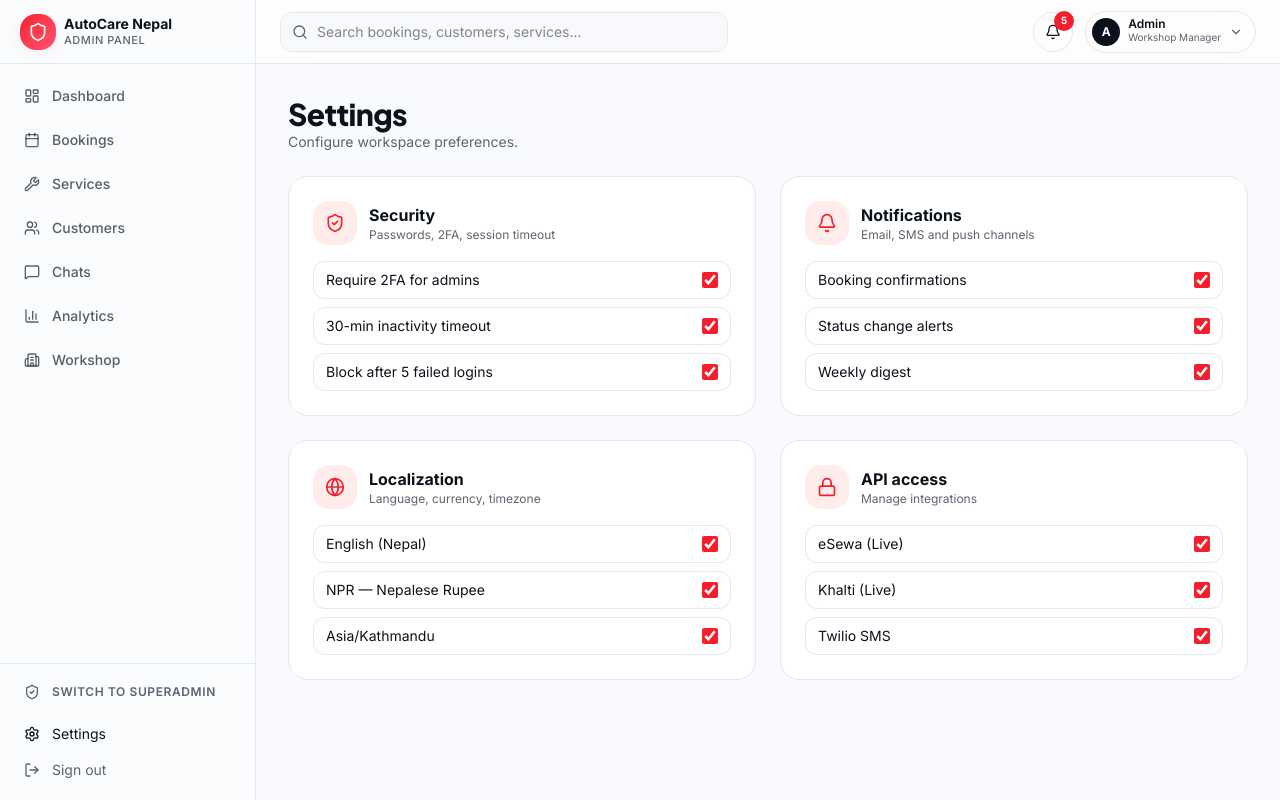
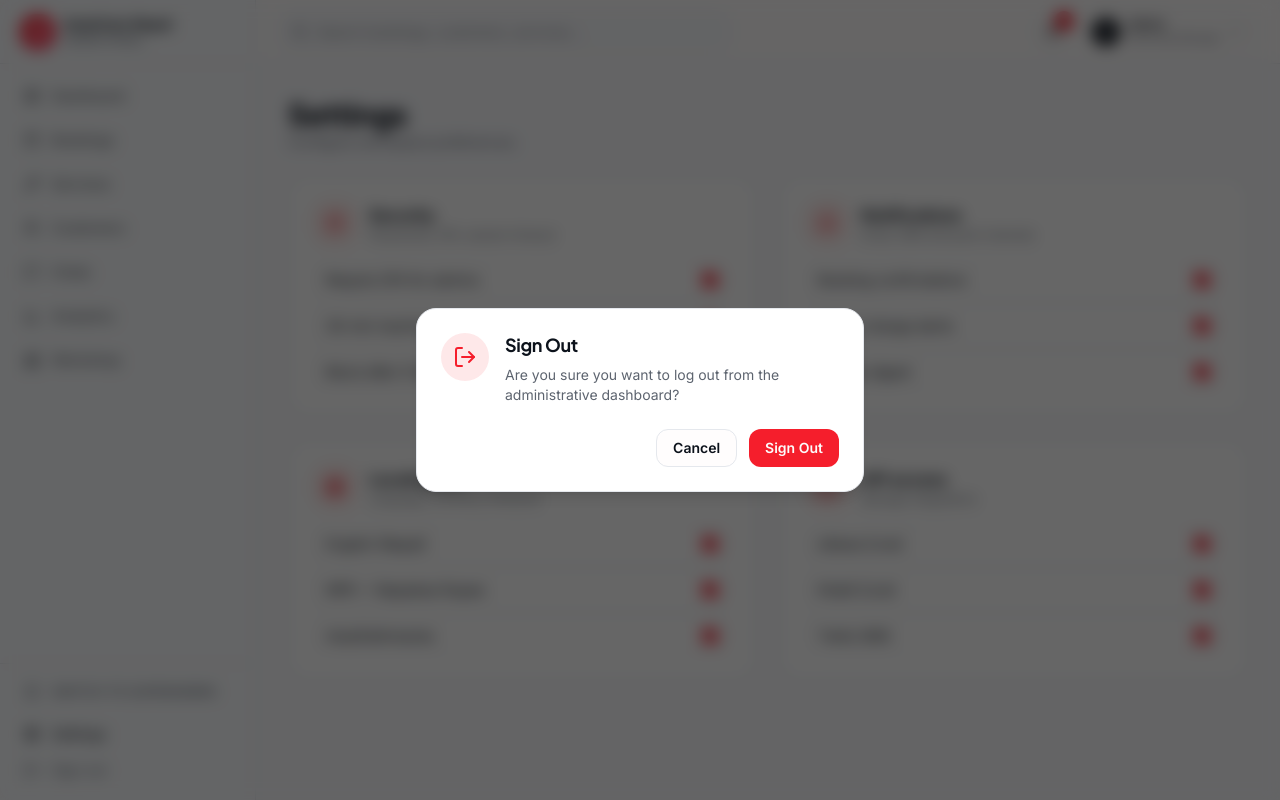
Before and after one commit to dipen-dra/AC_N, a React (Vite) app in the folder client/: page /admin/settings in a window 1280 px wide. Both pictures are taken after a click on the button "Sign out". Built offline with nearby package versions, Linux system fonts and the light colour scheme; no server answers.

Commit message:
feat: add beautiful custom confirmation dialogs for logout, service delete, vehicle delete, and customer actions with clean icons and transition effects

```diff
--- a/client/src/components/admin-shell.tsx
+++ b/client/src/components/admin-shell.tsx
@@ -6,6 +6,8 @@ import {
 import { type ReactNode } from "react";
 import { cn } from "@/lib/utils";
 import { logoutUser, type User } from "@/lib/auth-server";
+import { useState } from "react";
+import { ConfirmationModal } from "@/components/confirmation-modal";
 
 const adminNav = [
   { to: "/admin", label: "Dashboard", icon: LayoutDashboard, exact: true },
@@ -31,9 +33,10 @@ export function AdminShell({ children, kind = "admin" }: { children: ReactNode;
   const { user } = useRouteContext({ from: "__root__" }) as { user?: User | null };
   const nav = kind === "admin" ? adminNav : superNav;
   const Icon = kind === "admin" ? Shield : ShieldCheck;
+  const [isLogoutConfirmOpen, setIsLogoutConfirmOpen] = useState(false);
 
-  const handleSignOut = async (e: React.MouseEvent) => {
-    e.preventDefault();
+  const handleSignOut = async () => {
+    setIsLogoutConfirmOpen(false);
     try {
       const res = await logoutUser();
       if (res.success) {
@@ -79,7 +82,7 @@ export function AdminShell({ children, kind = "admin" }: { children: ReactNode;
           <Link to="/admin/settings" className="flex items-center gap-3 rounded-lg px-3 py-2 text-sm hover:bg-sidebar-accent/60">
             <Settings className="h-4 w-4" /> Settings
           </Link>
-          <button onClick={handleSignOut} className="flex w-full items-center gap-3 rounded-lg px-3 py-2 text-sm text-muted-foreground hover:bg-sidebar-accent/60 text-left">
+          <button onClick={() => setIsLogoutConfirmOpen(true)} className="flex w-full items-center gap-3 rounded-lg px-3 py-2 text-sm text-muted-foreground hover:bg-sidebar-accent/60 text-left cursor-pointer">
             <LogOut className="h-4 w-4" /> Sign out
           </button>
         </div>
@@ -109,6 +112,18 @@ export function AdminShell({ children, kind = "admin" }: { children: ReactNode;
         </header>
         <main className="min-w-0 flex-1 p-4 sm:p-6 lg:p-8">{children}</main>
       </div>
+
+      <ConfirmationModal
+        isOpen={isLogoutConfirmOpen}
+        title="Sign Out"
+        description="Are you sure you want to log out from the administrative dashboard?"
+        confirmText="Sign Out"
+        cancelText="Cancel"
+        onConfirm={handleSignOut}
+        onCancel={() => setIsLogoutConfirmOpen(false)}
+        icon={LogOut}
+        variant="primary"
+      />
     </div>
   );
 }
--- /dev/null
+++ b/client/src/components/confirmation-modal.tsx
@@ -0,0 +1,78 @@
+import React from "react";
+import { AlertTriangle, LucideIcon } from "lucide-react";
+
+interface ConfirmationModalProps {
+  isOpen: boolean;
+  title: string;
+  description: string;
+  confirmText?: string;
+  cancelText?: string;
+  onConfirm: () => void;
+  onCancel: () => void;
+  icon?: LucideIcon;
+  variant?: "danger" | "warning" | "primary";
+}
+
+export function ConfirmationModal({
+  isOpen,
+  title,
+  description,
+  confirmText = "Confirm",
+  cancelText = "Cancel",
+  onConfirm,
+  onCancel,
+  icon: Icon = AlertTriangle,
+  variant = "danger",
+}: ConfirmationModalProps) {
+  if (!isOpen) return null;
+
+  const colorMap = {
+    danger: {
+      bg: "bg-red-500/10 text-red-500",
+      btn: "bg-red-500 text-white hover:bg-red-600 focus:ring-red-500",
+    },
+    warning: {
+      bg: "bg-amber-500/10 text-amber-500",
+      btn: "bg-amber-500 text-white hover:bg-amber-600 focus:ring-amber-500",
+    },
+    primary: {
+      bg: "bg-primary/10 text-primary",
+      btn: "bg-primary text-primary-foreground hover:bg-primary/90 focus:ring-primary",
+    },
+  };
+
+  const style = colorMap[variant] || colorMap.primary;
+
+  return (
+    <div className="fixed inset-0 z-50 flex items-center justify-center p-4 bg-black/60 backdrop-blur-sm animate-in fade-in duration-200">
+      <div className="relative w-full max-w-md overflow-hidden rounded-2xl border border-border bg-card p-6 shadow-lg animate-in zoom-in-95 duration-200">
+        <div className="flex items-start gap-4">
+          <div className={`rounded-full p-3 ${style.bg}`}>
+            <Icon className="h-6 w-6" />
+          </div>
+          <div className="flex-1">
+            <h3 className="text-lg font-bold text-foreground leading-6">{title}</h3>
+            <p className="mt-2 text-sm text-muted-foreground">{description}</p>
+          </div>
+        </div>
+
+        <div className="mt-6 flex justify-end gap-3">
+          <button
+            type="button"
+            onClick={onCancel}
+            className="rounded-lg border border-border bg-background px-4 py-2 text-sm font-semibold text-foreground hover:bg-secondary transition-colors cursor-pointer"
+          >
+            {cancelText}
+          </button>
+          <button
+            type="button"
+            onClick={onConfirm}
+            className={`rounded-lg px-4 py-2 text-sm font-semibold transition-colors cursor-pointer focus:outline-none focus:ring-2 focus:ring-offset-2 ${style.btn}`}
+          >
+            {confirmText}
+          </button>
+        </div>
+      </div>
+    </div>
+  );
+}
--- a/client/src/routes/admin.customers.tsx
+++ b/client/src/routes/admin.customers.tsx
@@ -5,6 +5,7 @@ import { toast } from "sonner";
 import { AdminShell, StatCard } from "@/components/admin-shell";
 import { getAdminCustomers, updateCustomerStatus, deleteCustomer } from "@/lib/db-server";
 import { cn } from "@/lib/utils";
+import { ConfirmationModal } from "@/components/confirmation-modal";
 
 export const Route = createFileRoute("/admin/customers")({
   beforeLoad: ({ context }) => {
@@ -26,6 +27,9 @@ function AdminCustomers() {
   const [statusFilter, setStatusFilter] = useState("All");
   const [openMenu, setOpenMenu] = useState<string | null>(null);
 
+  const [customerToDelete, setCustomerToDelete] = useState<any | null>(null);
+  const [customerToToggle, setCustomerToToggle] = useState<any | null>(null);
+
   const filtered = customers.filter((c) => {
     const matchSearch =
       c.name.toLowerCase().includes(search.toLowerCase()) ||
@@ -38,7 +42,14 @@ function AdminCustomers() {
   const totalSpend = customers.reduce((s, c) => s + c.spend, 0);
   const activeCount = customers.filter((c) => c.status === "Active").length;
 
-  const handleToggleStatus = async (c: any) => {
+  const handleToggleStatus = (c: any) => {
+    setCustomerToToggle(c);
+    setOpenMenu(null);
+  };
+
+  const confirmToggleStatus = async () => {
+    if (!customerToToggle) return;
+    const c = customerToToggle;
     const newStatus = c.status === "Active" ? "Suspended" : "Active";
     const res = await updateCustomerStatus({ id: c.id, status: newStatus });
     if (res.success) {
@@ -47,11 +58,17 @@ function AdminCustomers() {
     } else {
       toast.error(res.error || "Failed to update status.");
     }
+    setCustomerToToggle(null);
+  };
+
+  const handleDelete = (c: any) => {
+    setCustomerToDelete(c);
     setOpenMenu(null);
   };
 
-  const handleDelete = async (c: any) => {
-    if (!confirm(`Permanently delete ${c.name}? This cannot be undone.`)) return;
+  const confirmDelete = async () => {
+    if (!customerToDelete) return;
+    const c = customerToDelete;
     const res = await deleteCustomer(c.id);
     if (res.success) {
       setCustomers((prev) => prev.filter((x) => x.id !== c.id));
@@ -59,7 +76,7 @@ function AdminCustomers() {
     } else {
       toast.error(res.error || "Failed to delete.");
     }
-    setOpenMenu(null);
+    setCustomerToDelete(null);
   };
 
   return (
@@ -168,6 +185,34 @@ function AdminCustomers() {
           </table>
         </div>
       </div>
+
+      <ConfirmationModal
+        isOpen={!!customerToDelete}
+        title="Delete Customer Account"
+        description={`Are you sure you want to permanently delete the account of ${customerToDelete?.name}? This action is irreversible.`}
+        confirmText="Delete Account"
+        cancelText="Cancel"
+        onConfirm={confirmDelete}
+        onCancel={() => setCustomerToDelete(null)}
+        icon={Trash2}
+        variant="danger"
+      />
+
+      <ConfirmationModal
+        isOpen={!!customerToToggle}
+        title={customerToToggle?.status === "Active" ? "Suspend Account" : "Activate Account"}
+        description={
+          customerToToggle?.status === "Active"
+            ? `Are you sure you want to suspend the account of ${customerToToggle?.name}? They will lose access to system actions.`
+            : `Are you sure you want to reactivate the account of ${customerToToggle?.name}?`
+        }
+        confirmText={customerToToggle?.status === "Active" ? "Suspend" : "Activate"}
+        cancelText="Cancel"
+        onConfirm={confirmToggleStatus}
+        onCancel={() => setCustomerToToggle(null)}
+        icon={Shield}
+        variant={customerToToggle?.status === "Active" ? "danger" : "primary"}
+      />
     </AdminShell>
   );
 }
--- a/client/src/routes/admin.services.tsx
+++ b/client/src/routes/admin.services.tsx
@@ -5,6 +5,7 @@ import { toast } from "sonner";
 import { AdminShell } from "@/components/admin-shell";
 import { getServices } from "@/lib/db-server";
 import { createService, updateService, deleteService } from "@/lib/db-server";
+import { ConfirmationModal } from "@/components/confirmation-modal";
 
 export const Route = createFileRoute("/admin/services")({
   beforeLoad: ({ context }) => {
@@ -27,6 +28,7 @@ function AdminServices() {
   const [editingId, setEditingId] = useState<string | null>(null);
   const [form, setForm] = useState(emptyForm);
   const [saving, setSaving] = useState(false);
+  const [serviceToDelete, setServiceToDelete] = useState<any | null>(null);
 
   const handleOpenAdd = () => {
     setForm(emptyForm);
@@ -67,13 +69,21 @@ function AdminServices() {
     }
   };
 
-  const handleDelete = async (s: any) => {
-    if (!confirm(`Delete "${s.name}"?`)) return;
+  const handleDelete = (s: any) => {
+    setServiceToDelete(s);
+  };
+
+  const confirmDeleteService = async () => {
+    if (!serviceToDelete) return;
+    const s = serviceToDelete;
     const res = await deleteService(s.id);
     if (res.success) {
       setServices((prev) => prev.filter((x) => x.id !== s.id));
       toast.success(`"${s.name}" deleted.`);
-    } else toast.error(res.error || "Delete failed.");
+    } else {
+      toast.error(res.error || "Delete failed.");
+    }
+    setServiceToDelete(null);
   };
 
   return (
@@ -168,6 +178,18 @@ function AdminServices() {
           ))
         )}
       </div>
+
+      <ConfirmationModal
+        isOpen={!!serviceToDelete}
+        title="Delete Service"
+        description={`Are you sure you want to permanently delete the service "${serviceToDelete?.name}"? Customers will no longer be able to book this service.`}
+        confirmText="Delete Service"
+        cancelText="Cancel"
+        onConfirm={confirmDeleteService}
+        onCancel={() => setServiceToDelete(null)}
+        icon={Trash2}
+        variant="danger"
+      />
     </AdminShell>
   );
 }
--- a/client/src/routes/profile.tsx
+++ b/client/src/routes/profile.tsx
@@ -4,6 +4,7 @@ import { useRef, useState } from "react";
 import { toast } from "sonner";
 import { AppShell, PageHeader } from "@/components/app-shell";
 import { logoutUser, uploadAvatar } from "@/lib/auth-server";
+import { ConfirmationModal } from "@/components/confirmation-modal";
 
 export const Route = createFileRoute("/profile")({
   beforeLoad: ({ context }) => {
@@ -40,8 +41,12 @@ function Profile() {
   const [showAddVehicle, setShowAddVehicle] = useState(false);
   const [newPlate, setNewPlate] = useState("");
   const [newModel, setNewModel] = useState("");
+  const [isLogoutConfirmOpen, setIsLogoutConfirmOpen] = useState(false);
+  const [isDeleteVehicleConfirmOpen, setIsDeleteVehicleConfirmOpen] = useState(false);
+  const [vehicleToDelete, setVehicleToDelete] = useState<string | null>(null);
 
   const handleSignOut = async () => {
+    setIsLogoutConfirmOpen(false);
     try {
       const res = await logoutUser();
       if (res.success) {
@@ -54,6 +59,20 @@ function Profile() {
     } catch (err: any) {
       toast.error(err?.message || "An error occurred during logout.");
     }
+  };
+
+  const handleDeleteVehicleClick = (plate: string) => {
+    setVehicleToDelete(plate);
+    setIsDeleteVehicleConfirmOpen(true);
+  };
+
+  const confirmDeleteVehicle = () => {
+    if (vehicleToDelete) {
+      setVehicles(vehicles.filter((v) => v.n !== vehicleToDelete));
+      toast.success(`Vehicle ${vehicleToDelete} removed successfully.`);
+      setVehicleToDelete(null);
+    }
+    setIsDeleteVehicleConfirmOpen(false);
   };
 
   const handleAvatarChange = async (e: React.ChangeEvent<HTMLInputElement>) => {
@@ -136,7 +155,7 @@ function Profile() {
             </button>
           ))}
           <button
-            onClick={handleSignOut}
+            onClick={() => setIsLogoutConfirmOpen(true)}
             className="flex w-full items-center gap-3 rounded-lg px-3 py-2.5 text-sm font-semibold text-destructive hover:bg-destructive/10 transition-colors cursor-pointer"
           >
             <LogOut className="h-4 w-4" /> Sign Out
@@ -345,8 +364,8 @@ function Profile() {
                         <div className="text-xs text-muted-foreground">{v.m}</div>
                       </div>
                       <button
-                        onClick={() => handleDeleteVehicle(v.n)}
-                        className="text-muted-foreground hover:text-destructive cursor-pointer"
+                        onClick={() => handleDeleteVehicleClick(v.n)}
+                        className="rounded-lg border border-border p-2 text-destructive hover:bg-destructive/10 transition-colors cursor-pointer"
                       >
                         <Trash2 className="h-4 w-4" />
                       </button>
@@ -387,6 +406,30 @@ function Profile() {
           )}
         </div>
       </div>
+
+      <ConfirmationModal
+        isOpen={isLogoutConfirmOpen}
+        title="Sign Out"
+        description="Are you sure you want to log out of your account?"
+        confirmText="Sign Out"
+        cancelText="Cancel"
+        onConfirm={handleSignOut}
+        onCancel={() => setIsLogoutConfirmOpen(false)}
+        icon={LogOut}
+        variant="primary"
+      />
+
+      <ConfirmationModal
+        isOpen={isDeleteVehicleConfirmOpen}
+        title="Remove Vehicle"
+        description={`Are you sure you want to remove the vehicle "${vehicleToDelete}" from your garage?`}
+        confirmText="Remove"
+        cancelText="Cancel"
+        onConfirm={confirmDeleteVehicle}
+        onCancel={() => setIsDeleteVehicleConfirmOpen(false)}
+        icon={Trash2}
+        variant="danger"
+      />
     </AppShell>
   );
 }
--- a/client/src/routes/track.tsx
+++ b/client/src/routes/track.tsx
@@ -22,7 +22,7 @@ function TrackIndex() {
   const [searchId, setSearchId] = useState("");
 
   const activeBookings = allBookings.filter(
-    (b) => b.status === "Upcoming" || b.status === "Confirmed" || b.status === "In Progress",
+    (b:any) => b.status === "Upcoming" || b.status === "Confirmed" || b.status === "In Progress",
   );
 
   const handleTrack = (e: React.FormEvent) => {
```
